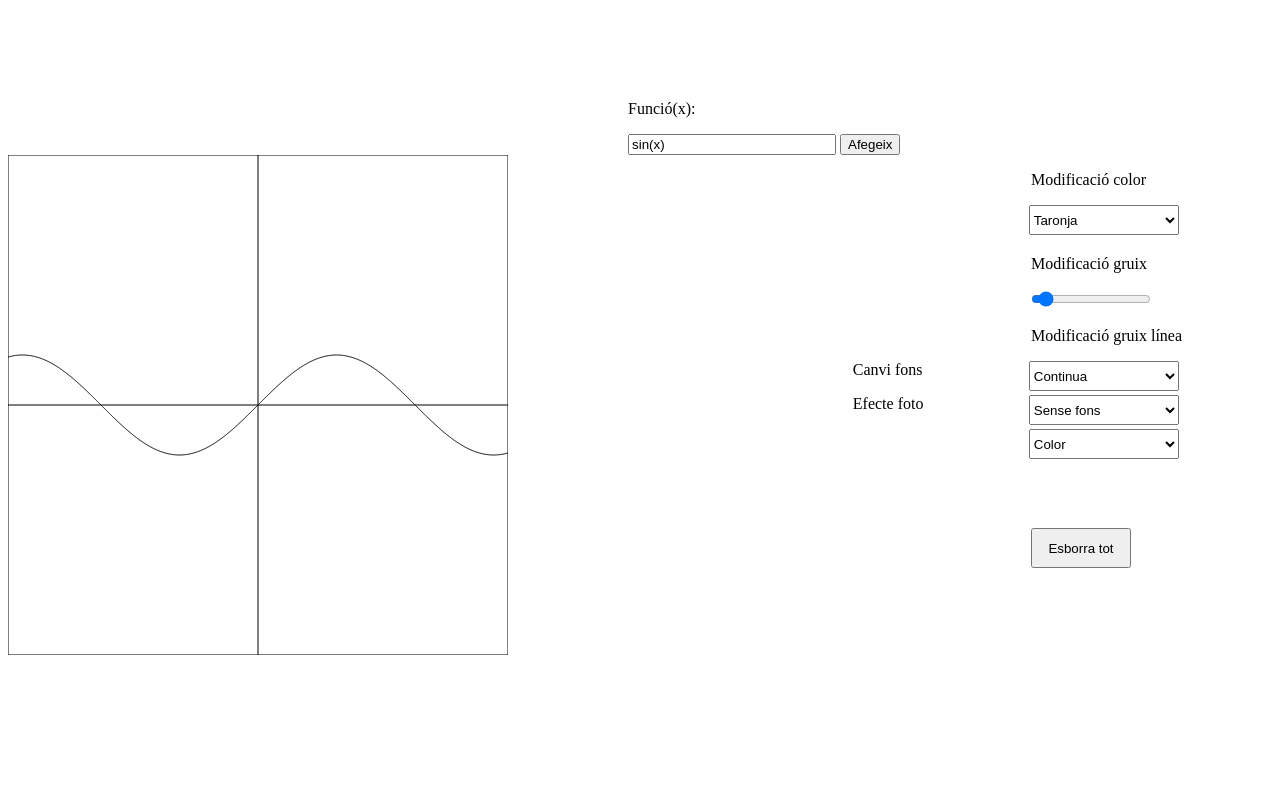
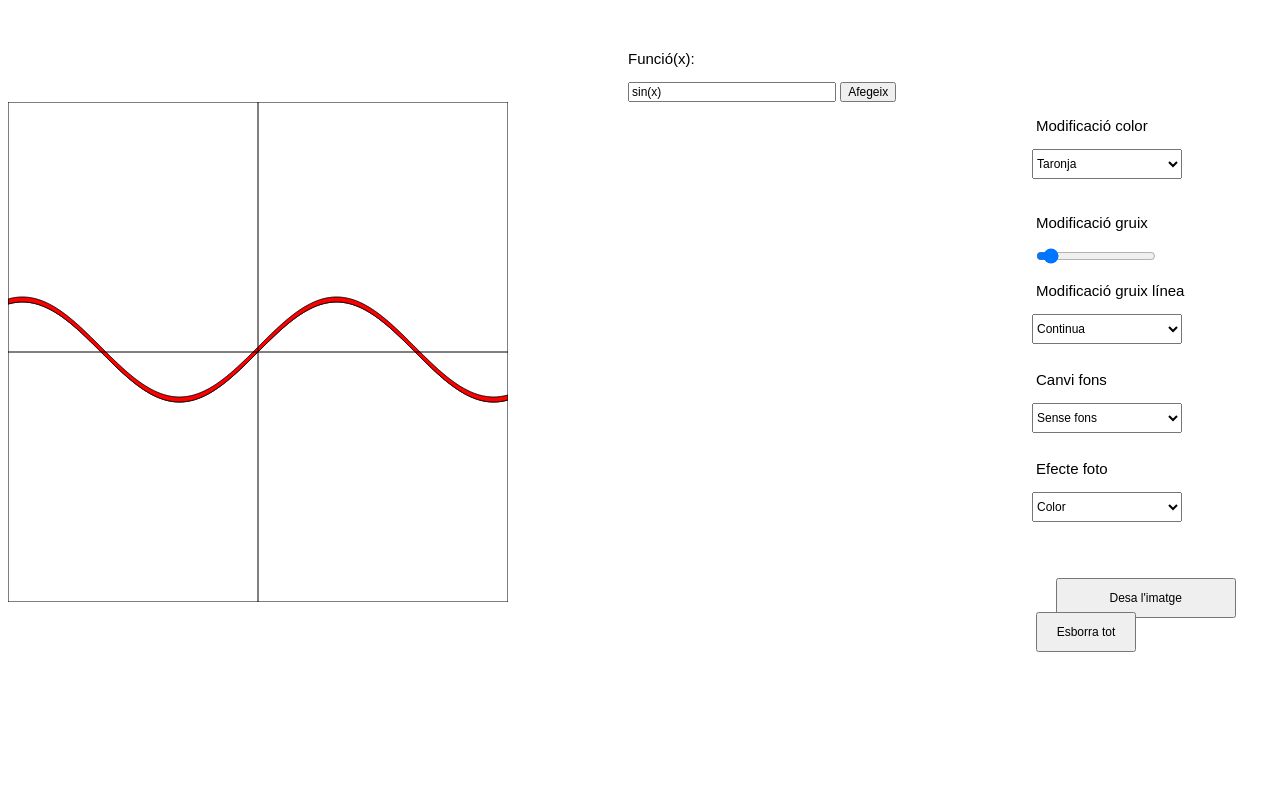
Before and after one commit to oriolmelendez/DAW2Canvas, a plain HTML site: page funcions.html in a window 1280 px wide. Both pictures are taken after a click on the button "Afegeix". Shown: the top 800 px of the page. Drawn offline with Linux system fonts and the light colour scheme; a web font is replaced by a local one.

Commit message:
Add files via upload

```diff
--- a/funcions.html
+++ b/funcions.html
@@ -51,8 +51,6 @@
                 <option value="color">Color</option>
                 <option value="blancnegre">Blanc i negre</option>
                 <option value="negatiu">Negatiu</option>
-                <option value="verd">Verd</option>
-
             </select>
 
             <input id="esborrar" type="button" onclick="neteja()" value="Esborra tot"/>
@@ -60,8 +58,6 @@
 
         </div>
 
-        <!-- <canvas id="eixos" width="1200" height="500"></canvas> -->
-        <!-- <canvas id="pfuncio" width="1200" height="500" z-index=0 ></canvas> -->
         <canvas id="eixos" width="500" height="500"></canvas>
         <canvas id="pfuncio" width="500" height="500" z-index=0 ></canvas>
 
--- a/funcions.js
+++ b/funcions.js
@@ -40,7 +40,7 @@ function pintarf(){
     var context = canvas.getContext('2d');
 
     context.beginPath();
-    let punts = calcular();
+    var punts = calcular();
     console.log(punts);
 
     context.moveTo(punts[0]*50 + canvas.width/2, canvas.height/2 - punts[1]*50);
@@ -52,6 +52,28 @@ function pintarf(){
 
     context.strokeStyle="black";
     context.stroke();
+    bores(punts);
+}
+
+//Pintar bores
+function bores(p){
+
+    var canvas = document.getElementById('pfuncio');
+    var context = canvas.getContext('2d');
+    punts = p;
+    let n = p.length;
+
+    context.lineTo(punts[n-2]*50 + canvas.width/2,(canvas.height/2 - punts[n-1]*50)-5);
+
+    for(let i = n-3; i > -1; i-=2){
+
+        context.lineTo(punts[i-1]*50 + canvas.width/2, (canvas.height/2 - punts[i]*50)-5);
+    }
+    context.closePath();
+    context.fillStyle="red";
+    context.fill();
+    context.stroke();
+
 }
 
 //####### Modificacions estetiques funcio #######
@@ -195,7 +217,7 @@ function inici(canvas){
 
     this.canvas = canvas;
     var context = canvas.getContext('2d');
-    context.setLineDash([]);
+    //context.setLineDash([]);
 
     //Posicio(x),Posicio(y),(ample),(alt)
     context.beginPath();
@@ -262,10 +284,6 @@ function bitmap(modificacio){
         case 'color':
             Color();
             break;
-
-        case 'verd':
-            Verd();
-            break;
     }
 
 }
@@ -308,26 +326,6 @@ function BlancNegre(){
     context.putImageData(imageData, 0, 0);
 }
 
-//Convertir a Verd
-function Verd(){
-    var canvas = document.getElementById('pfuncio');
-    var context = canvas.getContext('2d');
-
-    var imageData = context.getImageData(0, 0, canvas.width,canvas.height);
-    var pixels = imageData.data;
-
-    for (var i = 0, n = pixels.length; i < n; i += 4) {
-        var pintar_verd = (pixels[i] + pixels[i+1] + pixels[i+2])/3
-
-        console.log(pintar_verd);
-
-        pixels[i] = 0;
-        pixels[i+1] = pintar_verd;
-        pixels[i+2] = 0;
-    }
-    context.putImageData(imageData, 0, 0);
-}
-
 //Convertir a color rgb el fons
 function Color(){
     var canvas = document.getElementById('pfuncio');
--- a/style.css
+++ b/style.css
@@ -1,11 +1,20 @@
-#Canvas{
-    margin-top: -100px;
+/* Fonts */
+@import url('https://fonts.google.com/specimen/Bebas+Neue#standard-styles');
+
+body{
+    font-family: 'Bebas Neue',sans-serif;
+    font-size: 15px;
+}
+
+button,select,input{
+    font-family: 'Bebas Neue',sans-serif;
+    font-size: 12px;
 }
 
 #menu{
-    width: 220px;
+    width: 400px;
     position: absolute;
-    margin-left: 66%;
+    margin-left: 55%;
 }
 
 #funcio{
@@ -15,7 +24,7 @@
 
 #inputFunc{
     margin-left: 620px;
-    margin-top: 100px;
+    margin-top: 50px;
 }
 
 #Z{
@@ -32,9 +41,8 @@
     position: absolute;
 }
 
-#exemple{
+#pfuncio{
     z-index: 1;
-
 }
 
 select{
@@ -50,7 +58,7 @@ select{
 }
 
 #Gruix{
-    margin-top: 30%;
+    margin-top: 20%;
     margin-left: 81%;
     width: 160px;
 }
@@ -60,13 +68,24 @@ select{
     width: 120px;
 }
 
+#Fons{
+    margin-left: 81%;
+    margin-top: 18%;
+    width: 160px;
+}
+
 #esborrar{
-    margin-top: 45%;
+    margin-top: 30%;
     margin-left: 81%;
     width: 100px;
     height: 40px;
 }
 
+#efecteF{
+    margin-left: 81%;
+    margin-top: 18%;
+    width: 160px;
+}
 
 #menu2{
     width: 300px;
@@ -76,6 +95,6 @@ select{
 #desar{
     width: 180px;
     height: 40px;
-    margin-top: 35%;
-    margin-left: 65%;
+    margin-left: 43%;
+    margin-top: -330px;
 }
--- a/style_index.css
+++ b/style_index.css
@@ -1,3 +1,4 @@
+/* Fonts */
 @import url('https://fonts.google.com/specimen/Bebas+Neue#standard-styles');
 
 h1{
```
Also changed, not shown: index.html (+1 -2 lines).
